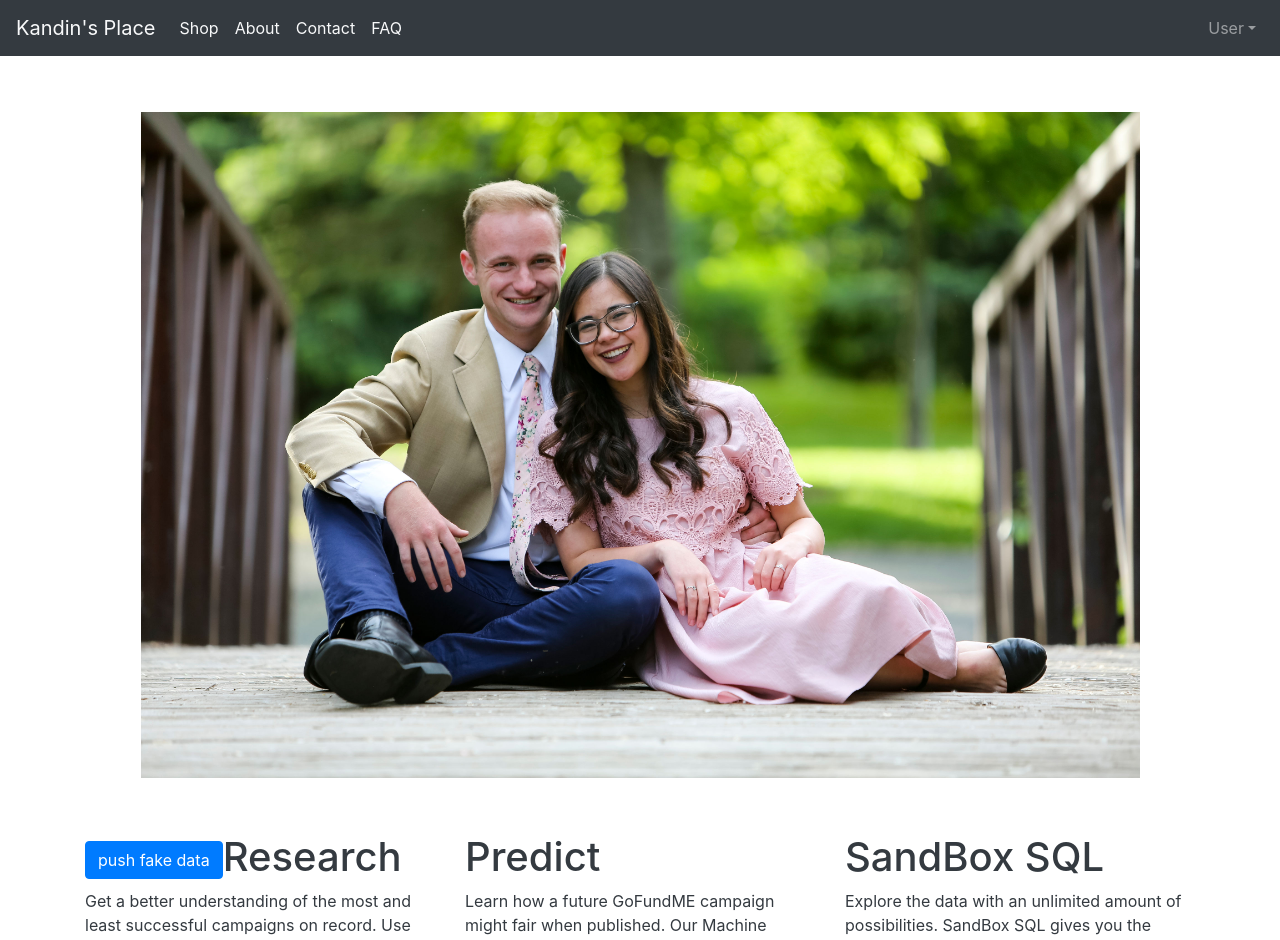
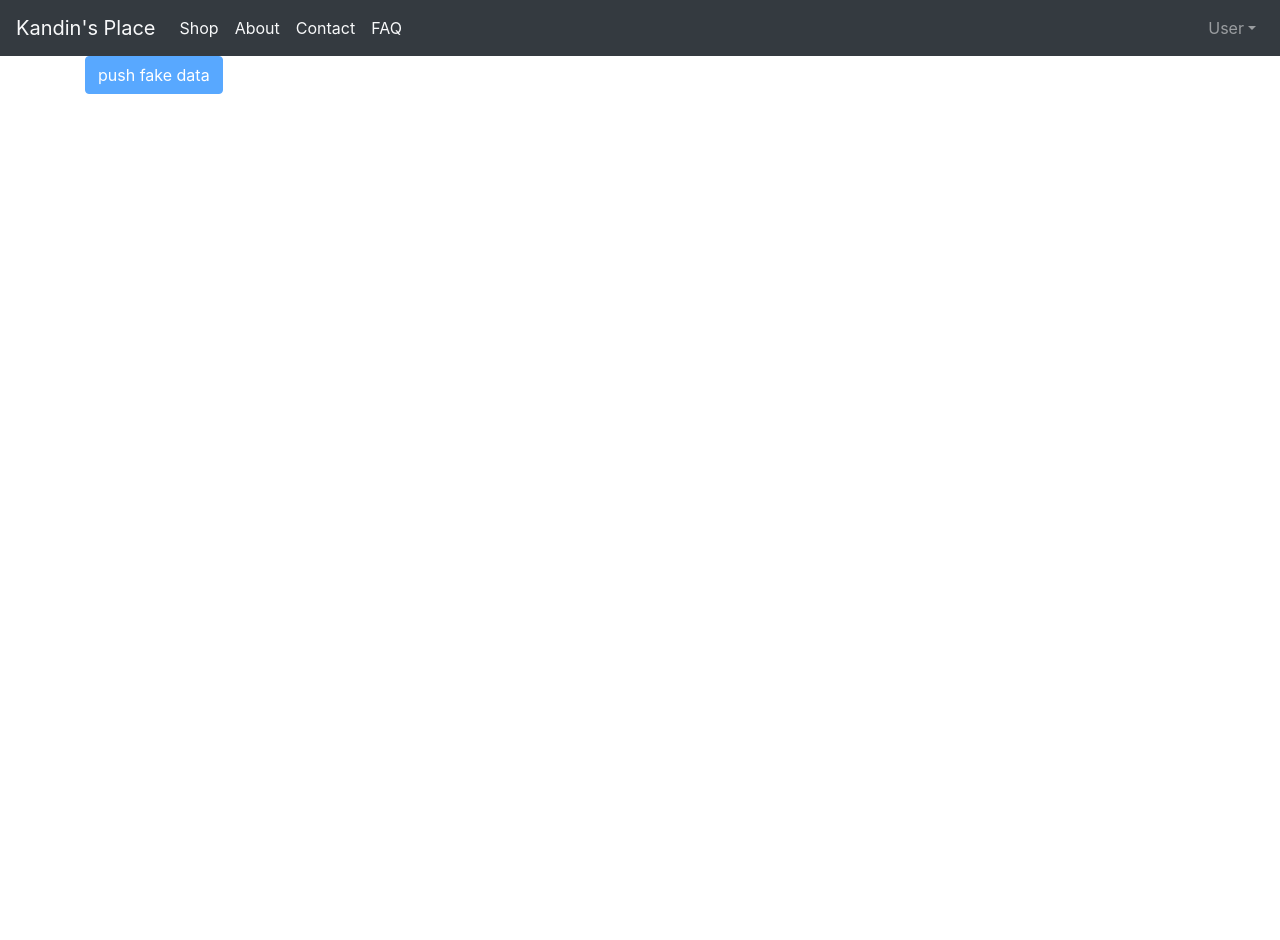
Before and after one commit to eaallen/practice_changing_repo, a React (Create React App) app: page /Tool in a window 1280 px wide. Shown: the top 940 px of the page. After the commit the page ends 800 px from the top, so only its background shows below. Built offline with nearby package versions, Linux system fonts and the light colour scheme; no server answers.

Commit message:
moreupdates

```diff
--- a/src/App.js
+++ b/src/App.js
@@ -11,6 +11,7 @@ import Purchase from './comps/Views/Purchase';
 import Authenticate from './comps/Views/Authenticate'
 import Contact from './comps/Views/Contact'
 import Shop from './comps/Views/Shop/Shop'
+import ToolPage from './comps/Tools/toolpage';
 function App(props) {
   return (
     <div>
@@ -28,6 +29,9 @@ function App(props) {
               <div style={{paddingTop:"3.5rem"}}>
                 <ScrollToTop>
                   <Switch>
+                    <Route path='/Tool'>
+                      <ToolPage/>
+                    </Route>
                     <Route path='/Contact'>
                       <Contact
                         value="Alex"
--- a/src/comps/Firebase/Firebase.js
+++ b/src/comps/Firebase/Firebase.js
@@ -95,27 +95,14 @@ export const AppContext = React.createContext()
 
 
 
-        loadFakeData = async()=>{
+        loadFakeData = async(col, data, name)=>{
           console.log(this.db,"<-------rhrhrhw")
-          const col =  ['product_name','product_date','product_customize','product_description','product_current_size','product_price','product_color','product_type','product_reserved','product_category','avaliable_sizes','image_name']
-          const data = [
-            ['Cute Blouse',firebase.firestore.Timestamp.fromDate(new Date("September 1, 1830")),true,"Lorem ipsum dolor sit amet, consectetur adipiscing elit. Morbi ultricies imperdiet malesuada. Morbi porta, libero eget maximus posuere, lacus diam consequat neque, sed ullamcorper velit sem quis tellus",'xs','$40.32',"red",'Shirt',false,'Child',['xs','s','m','l','xl'],'1'],
-            ['1920 Flaper',firebase.firestore.Timestamp.fromDate(new Date("September 2, 1830")),true,"Lorem ipsum dolor sit amet, consectetur adipiscing elit. Morbi ultricies imperdiet malesuada. Morbi porta, libero eget maximus posuere, lacus diam consequat neque, sed ullamcorper velit sem quis tellus",'s','$40.32',"blue",'Dress',false,'Woman',['xs','s','m','l','xl'],'2'],
-            ['1980s jump suit',firebase.firestore.Timestamp.fromDate(new Date("September 22, 1830")),true,"Lorem ipsum dolor sit amet, consectetur adipiscing elit. Morbi ultricies imperdiet malesuada. Morbi porta, libero eget maximus posuere, lacus diam consequat neque, sed ullamcorper velit sem quis tellus",'m','$40.32',"indego",'Jumpsuit',false,'Men',['xs','s','m','l','xl'],'3'],
-            ['Cute Shoes',firebase.firestore.Timestamp.fromDate(new Date("September 30, 1830")),true,"Lorem ipsum dolor sit amet, consectetur adipiscing elit. Morbi ultricies imperdiet malesuada. Morbi porta, libero eget maximus posuere, lacus diam consequat neque, sed ullamcorper velit sem quis tellus",'l','$40.32',"violet",'Shoe',false,'Woman',['xs','s','m','l','xl'],'4'],
-            ['For Him',firebase.firestore.Timestamp.fromDate(new Date("September 19, 1830")),true,"Lorem ipsum dolor sit amet, consectetur adipiscing elit. Morbi ultricies imperdiet malesuada. Morbi porta, libero eget maximus posuere, lacus diam consequat neque, sed ullamcorper velit sem quis tellus",'xl','$40.32',"black",'Shirt',false,'Men',['xs','s','m','l','xl'],'5'],
-            ['For Her',firebase.firestore.Timestamp.fromDate(new Date("September 21, 1830")),false,"Lorem ipsum dolor sit amet, consectetur adipiscing elit. Morbi ultricies imperdiet malesuada. Morbi porta, libero eget maximus posuere, lacus diam consequat neque, sed ullamcorper velit sem quis tellus",'m','$40.32',"white",'Shirt',false,'Woman',['xs','s','m','l','xl'],'6'],
-            ['The Angular',firebase.firestore.Timestamp.fromDate(new Date("September 4, 1830")),false,"Lorem ipsum dolor sit amet, consectetur adipiscing elit. Morbi ultricies imperdiet malesuada. Morbi porta, libero eget maximus posuere, lacus diam consequat neque, sed ullamcorper velit sem quis tellus",'s','$40.32',"yellow",'Shirt',false,'Men',['xs','s','m','l','xl'],'7'],
-            ['Over the Top',firebase.firestore.Timestamp.fromDate(new Date("September 10, 1830")),false,"Lorem ipsum dolor sit amet, consectetur adipiscing elit. Morbi ultricies imperdiet malesuada. Morbi porta, libero eget maximus posuere, lacus diam consequat neque, sed ullamcorper velit sem quis tellus",'s','$40.32',"green",'Shirt',false,'Woman',['xs','s','m','l','xl'],'8'],
-            ['Croppy',firebase.firestore.Timestamp.fromDate(new Date("September 18, 1830")),false,"Lorem ipsum dolor sit amet, consectetur adipiscing elit. Morbi ultricies imperdiet malesuada. Morbi porta, libero eget maximus posuere, lacus diam consequat neque, sed ullamcorper velit sem quis tellus",'xs','$40.32',"yellow",'Shirt',false,'Woman',['xs','s','m','l','xl'],'9'],
-            ['Sumer Breeze',firebase.firestore.Timestamp.fromDate(new Date("September 19, 1830")),false,"Lorem ipsum dolor sit amet, consectetur adipiscing elit. Morbi ultricies imperdiet malesuada. Morbi porta, libero eget maximus posuere, lacus diam consequat neque, sed ullamcorper velit sem quis tellus",'s','$40.32',"red",'Skirt',false,'Woman',['xs','s','m','l','xl'],'10']
-          ]
           // let cust = this.db.collection("customers").doc()
           // console.log('YEEET',cust.id)
 
           for(const d_item of data){
             let obj = {}
-            let _collection = this.db.collection("product")
+            let _collection = this.db.collection(name)
             for(let icount = 0; icount < col.length; icount ++){
               obj[col[icount]] = d_item[icount]
             }
--- /dev/null
+++ b/src/comps/Tools/toolpage.js
@@ -0,0 +1,24 @@
+import React from 'react';
+import {withFirebase} from '../Firebase'
+import * as bs from 'react-bootstrap'
+function ToolPage(props) {
+    const col =  []
+    const data = []
+    const name = null
+
+  return (
+    <div>
+       <bs.Row >
+            <bs.Col>
+
+                <bs.Button onClick={e=>props.context.loadFakeData(col, data, name)} disabled={true}>push fake data</bs.Button>
+
+
+
+            </bs.Col>
+        </bs.Row>
+    </div>
+  );
+}
+
+export default withFirebase(ToolPage);
--- a/src/comps/Views/Home.js
+++ b/src/comps/Views/Home.js
@@ -17,8 +17,7 @@ function Home(props) {
        <bs.Row >
             <bs.Col>
                 <h1>
-                <bs.Button onClick={e=>props.context.loadFakeData()}>push fake data</bs.Button>
-    Research
+                    Research
                 </h1>
 
                 <p>
```
Also changed, not shown: Stuff/fake_data/order.csv (added), src/comps/Tools/notes.txt (added).
